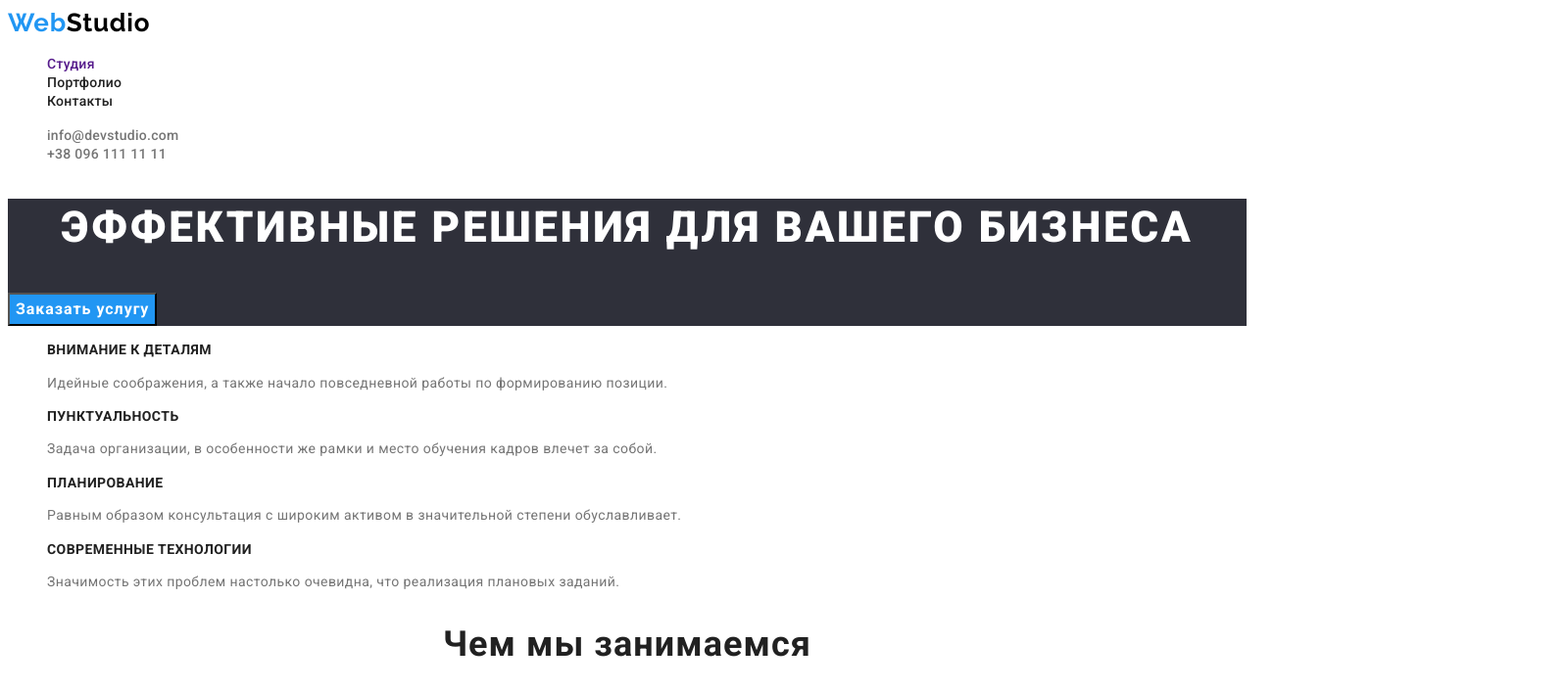
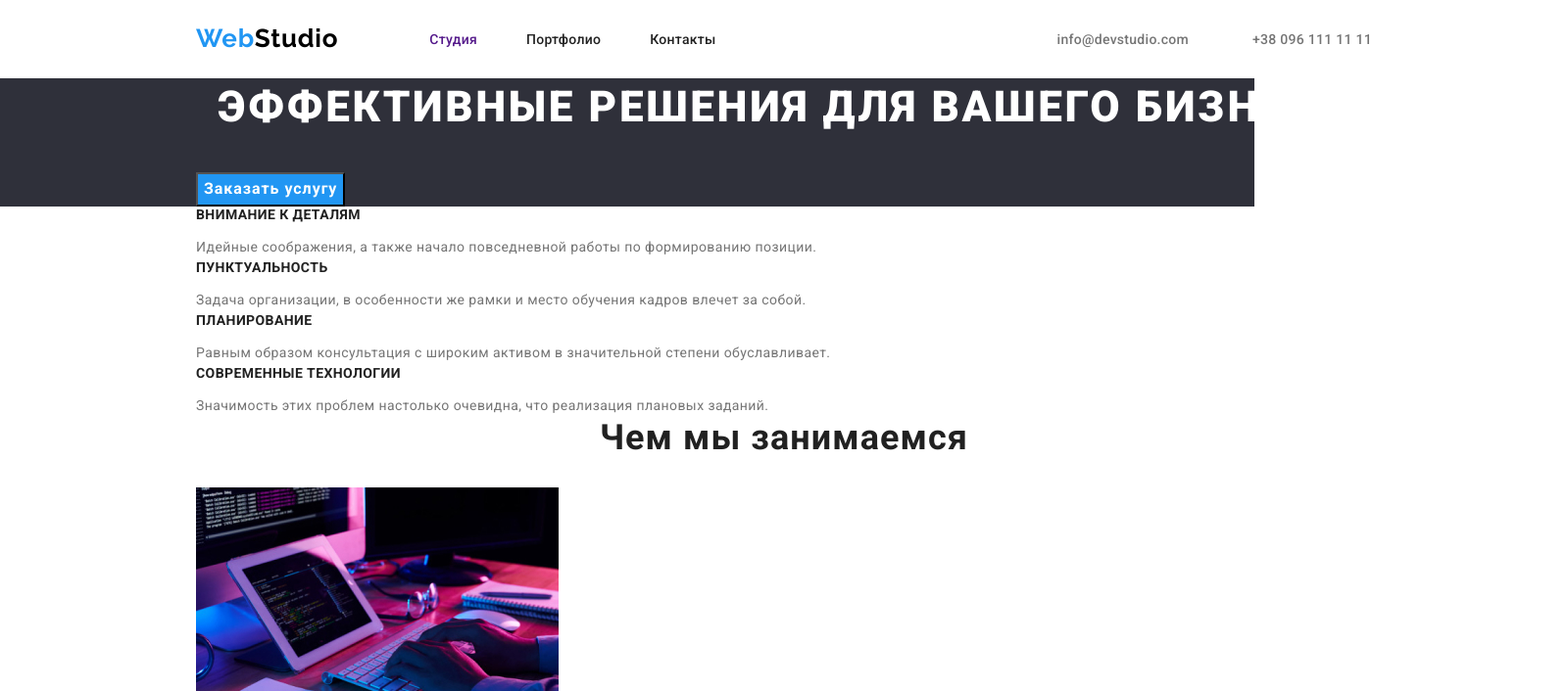
Before and after one commit to Aleksandr117Vorsakov/goit-markup-hw-03, a plain HTML site: page index.html in a window 1280 px wide. Shown: the top 706 px of the page at 98% size, 1600 px wide, since content can reach past the window. Drawn offline with nearby package versions, Linux system fonts and the light colour scheme.

Commit message:
обновление
подключил нормализатор
установил обнуление
разметил  позиционирование элементов в шапке

```diff
--- a/css/styles.css
+++ b/css/styles.css
@@ -11,13 +11,46 @@
 
 
 .list{
+    padding-left: 0;
+    margin-top: 0;
+    margin-bottom: 0;
     list-style: none;
 }
 body{
     background-color:var(--main-background-color);
     font-family:Roboto,sans-serif;
-    }
+}
+h1,
+h2,
+h3,
+h4,
+p{
+    margin-top: 0;
+}
 
+h1:last-child,
+h2:last-child,
+h3:last-child,
+h4:last-child,
+p:last-child{
+    margin-bottom: 0;
+}
+.container{
+    width: 1600px;
+    padding-left: 200px;
+    padding-right: 200px;
+    margin-left: auto;
+    margin-right: auto;
+}
+/* header */
+.header-container{
+    display: flex;
+    align-items: center;
+}
+.header-nav{
+    display: flex;
+    align-items: center;
+}
 /* logo */
 .logo{
     font-family: Raleway;
@@ -25,6 +58,10 @@ body{
     line-height:1.2;
     letter-spacing: 0.03em;
     color: var(--accent-color);
+    align-items: center;
+    margin-right: 93px;
+    padding-top: 24px;
+    padding-bottom: 25px;
 }
 .footer>.logo{
      color: var(--main-background-color);
@@ -62,7 +99,16 @@ a{
     letter-spacing: 0.02em;
 
 }
-
+.site-nav{
+display: flex;
+align-items: center;
+}
+.nav-item{
+    margin-right: 50px;
+}
+.nav-item:last-child{
+    margin: 0;
+}
 
 /* contact-nav */
 .contact-nav .link{
@@ -76,6 +122,18 @@ a{
 .contact-nav .link:hover,
 .contact-nav .link:focus{
     color:var(--link-color);
+}
+.contact-nav{
+display: flex;
+align-items: center;
+margin-left: auto;
+}
+
+.contact-nav-item{
+    margin-right: 65px;
+}
+.contact-nav-item:last-child{
+    margin: 0;
 }
 
 /* hero */
--- a/index.html
+++ b/index.html
@@ -9,34 +9,41 @@
     <link rel="preconnect" href="https://fonts.googleapis.com">
     <link rel="preconnect" href="https://fonts.gstatic.com" crossorigin>
     <link href="https://fonts.googleapis.com/css2?family=Raleway:wght@700&family=Roboto:wght@400;500;700;900&display=swap" rel="stylesheet">
+    <!-- нормализация стилей -->
+    <link rel="stylesheet" href="https://cdnjs.cloudflare.com/ajax/libs/modern-normalize/1.1.0/modern-normalize.min.css" integrity="sha512-wpPYUAdjBVSE4KJnH1VR1HeZfpl1ub8YT/NKx4PuQ5NmX2tKuGu6U/JRp5y+Y8XG2tV+wKQpNHVUX03MfMFn9Q==" crossorigin="anonymous" referrerpolicy="no-referrer" />
     <!-- стили  -->
     <link rel="stylesheet" href="./css/styles.css"/>
 </head>
 <body>
     <header >
+        <div class="container header-container">
         <!-- навигация страницы -->
-        <nav>
+        <nav class="header-nav">
            <a href="" class="logo" ><span class="logo-web">Web</span>Studio </a>
            <ul class="site-nav list">
-               <li><a href="" class="link-current">Студия</a></li>
-               <li><a href="./portfolio.html" class="link">Портфолио</a></li>
-               <li><a href="" class="link">Контакты</a></li>
+               <li class="nav-item"><a href="" class="link-current">Студия</a></li>
+               <li class="nav-item"><a href="./portfolio.html" class="link">Портфолио</a></li>
+               <li class="nav-item"><a href="" class="link">Контакты</a></li>
            </ul>
         </nav>
         <!-- контакты -->
         <ul class="contact-nav list">
-            <li><a href="mailto:info@devstudio.com" class="link">info@devstudio.com</a></li>
-            <li><a href="tel:+38 096 111 11 11" class="link">+38 096 111 11 11</a></li>
+            <li class="contact-nav-item"><a href="mailto:info@devstudio.com" class="link">info@devstudio.com</a></li>
+            <li class="contact-nav-item"><a href="tel:+38 096 111 11 11" class="link">+38 096 111 11 11</a></li>
         </ul>
+        </div>
     </header>
     <main>
         <!-- герой -->
         <section class="hero">
+            <div class="container">
             <h1 class="hero-title">Эффективные решения для вашего бизнеса</h1>
             <button type="button" class="hero-button">Заказать услугу</button>
+            </div>
         </section>
         <!-- qualities and skills -->
         <section>
+            <div class="container">
             <ul class="list">
                 <li>
                     <h3 class="details-title">Внимание к деталям</h3>
@@ -55,9 +62,11 @@
                     <p class="technologies-text">Значимость этих проблем настолько очевидна, что реализация плановых заданий.</p>
                 </li>
             </ul>
+            </div>
         </section>
         <!-- Чем мы занимаемся -->
         <section>
+            <div class="container">
             <h2 class="services-title">Чем мы занимаемся</h2>
             <ul class="list">
                 <li>
@@ -75,10 +84,12 @@
                     alt="Планшет в руках"
                     width="370">
                 </li>
+                </div>
             </ul>
         </section>
         <!-- команда -->
         <section class="team">
+            <div class="container">
             <h2 class="team-title">Наша команда</h2>
             <ul class="list">
                 <li>
@@ -110,17 +121,19 @@
                     <p class="team-ermakov-position">UI Designer</p>
                 </li>
             </ul>
+            </div>
         </section>
     </main>
     <!-- подвал -->
     <footer class="footer">
+        <div class="container">
         <a href="" class="logo" ><span class="logo-web">Web</span>Studio </a>
         <address class="address">г. Киев, пр-т Леси Украинки, 26</address>
         <ul class="footer-contact list">
             <li><a href="mailto:info@example.com" class="footer-contact-link">info@example.com</a></li>
             <li><a href="tel:+38 099 111 11 11" class="footer-contact-link">+38 099 111 11 11</a></li>
         </ul>
-
+        </div>
     </footer>
 </body>
 </html>
```
Also changed, not shown: portfolio.html (+9 -3 lines).
